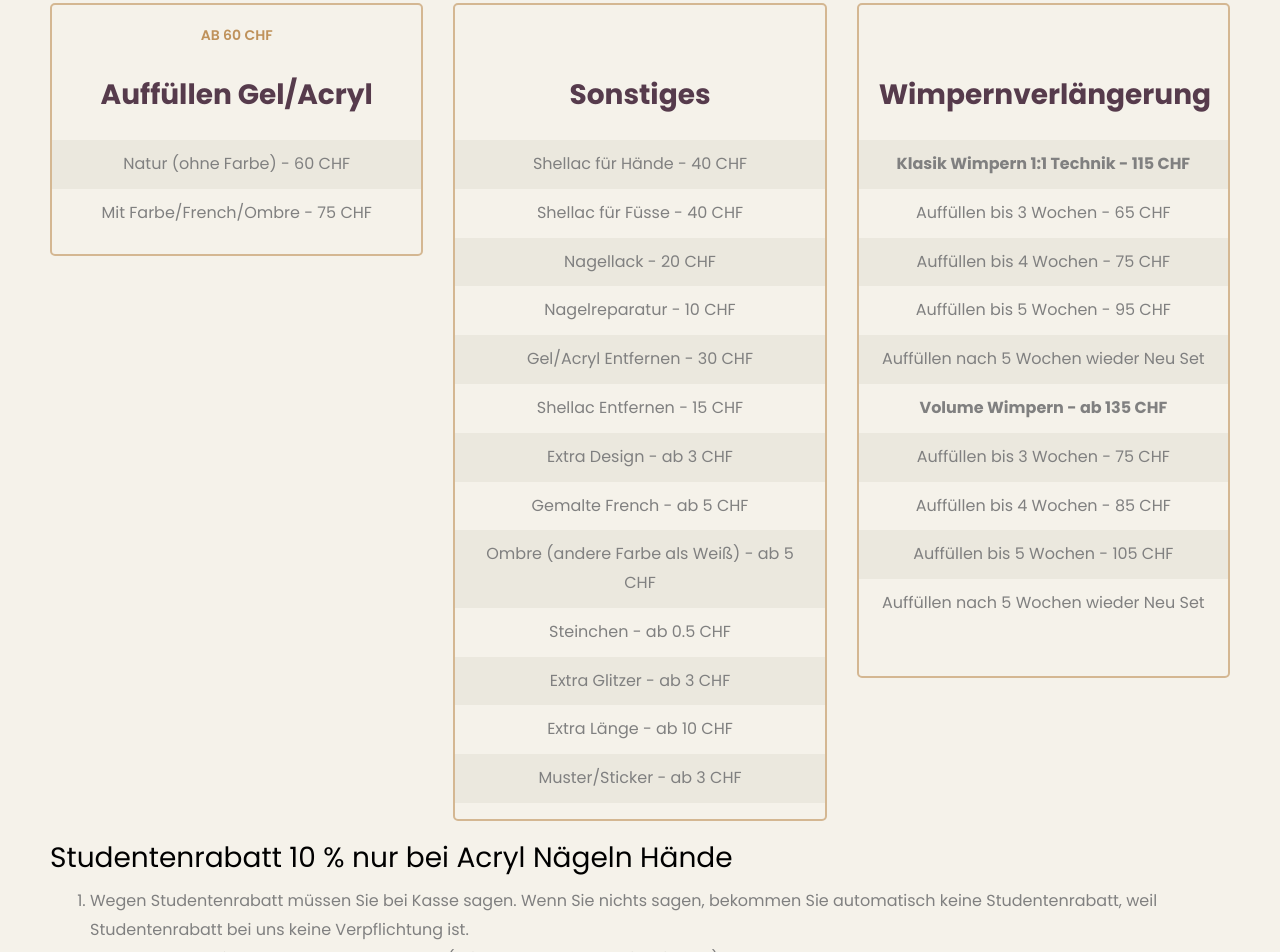
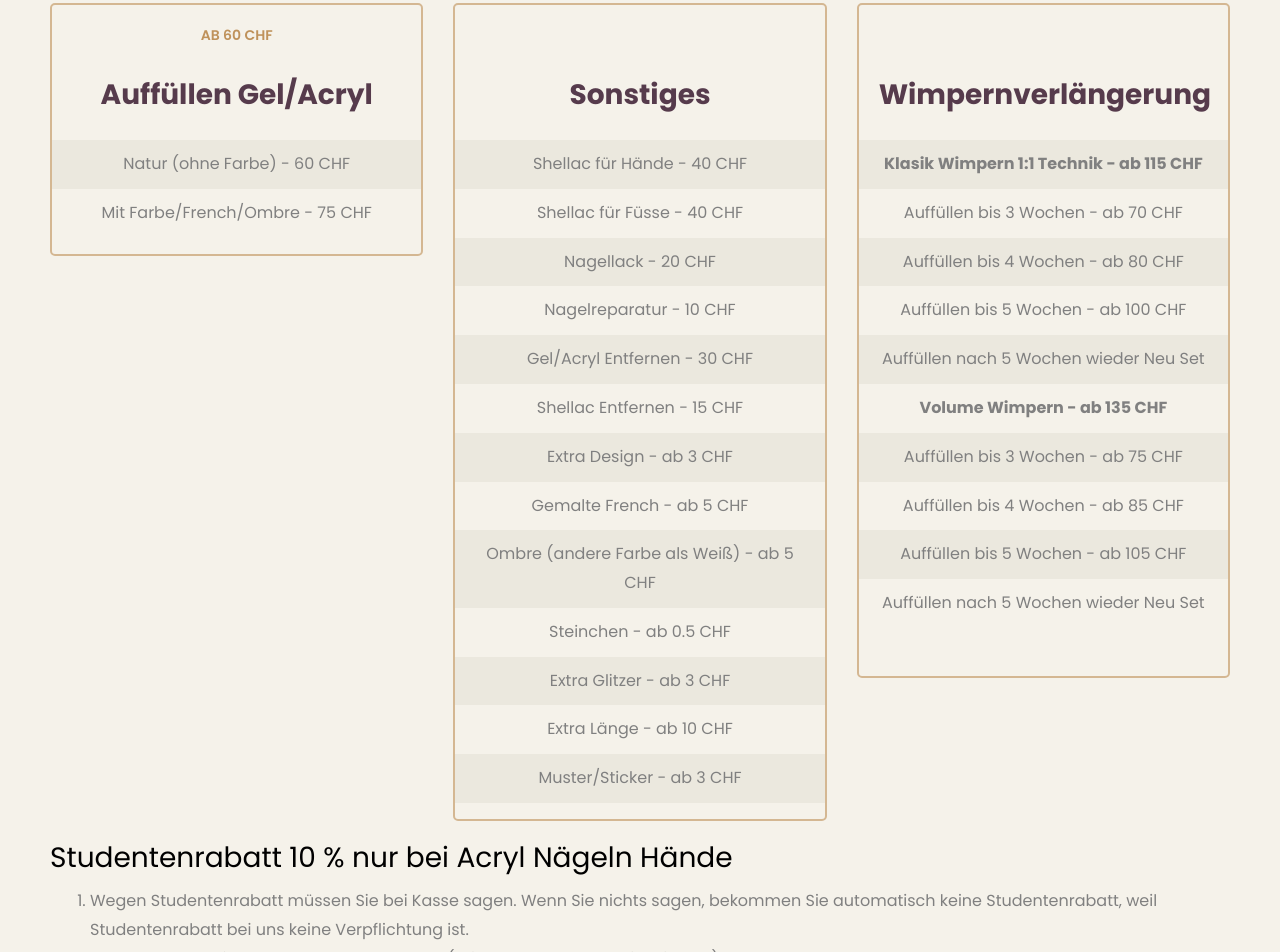
Before and after one commit to andrejd1/nails, a website: page tpl/affoltern.njk in a window 1280 px wide. Shown: the part 2294-3246 px from the top of the page. Drawn offline with nearby package versions, Linux system fonts and the light colour scheme; files that its build step writes are made by us from their sources; a script that the page names is missing; files whose address does not match are found by name; a web font is replaced by a local one.

Commit message:
Change prices in Wimpernverlängerung

```diff
--- a/tpl/components/pricing_block.njk
+++ b/tpl/components/pricing_block.njk
@@ -108,15 +108,15 @@
             </p>
           </div>
           <ul>
-            <li><b>Klasik Wimpern 1:1 Technik - 115 CHF</b></li>
-            <li>Auffüllen bis 3 Wochen - 65 CHF</li>
-            <li>Auffüllen bis 4 Wochen - 75 CHF</li>
-            <li>Auffüllen bis 5 Wochen - 95 CHF</li>
+            <li><b>Klasik Wimpern 1:1 Technik - ab 115 CHF</b></li>
+            <li>Auffüllen bis 3 Wochen - ab 70 CHF</li>
+            <li>Auffüllen bis 4 Wochen - ab 80 CHF</li>
+            <li>Auffüllen bis 5 Wochen - ab 100 CHF</li>
             <li class="pricing-entry-text">Auffüllen nach 5 Wochen wieder Neu Set</li>
             <li><b>Volume Wimpern - ab 135 CHF</b></li>
-            <li>Auffüllen bis 3 Wochen - 75 CHF</li>
-            <li>Auffüllen bis 4 Wochen - 85 CHF</li>
-            <li>Auffüllen bis 5 Wochen - 105 CHF</li>
+            <li>Auffüllen bis 3 Wochen - ab 75 CHF</li>
+            <li>Auffüllen bis 4 Wochen - ab 85 CHF</li>
+            <li>Auffüllen bis 5 Wochen - ab 105 CHF</li>
             <li class="pricing-entry-text">Auffüllen nach 5 Wochen wieder Neu Set</li>
           </ul>
         </div>
```
Also changed, not shown: affoltern.html, bremgarten.html, services-a.html, services-b.html.
